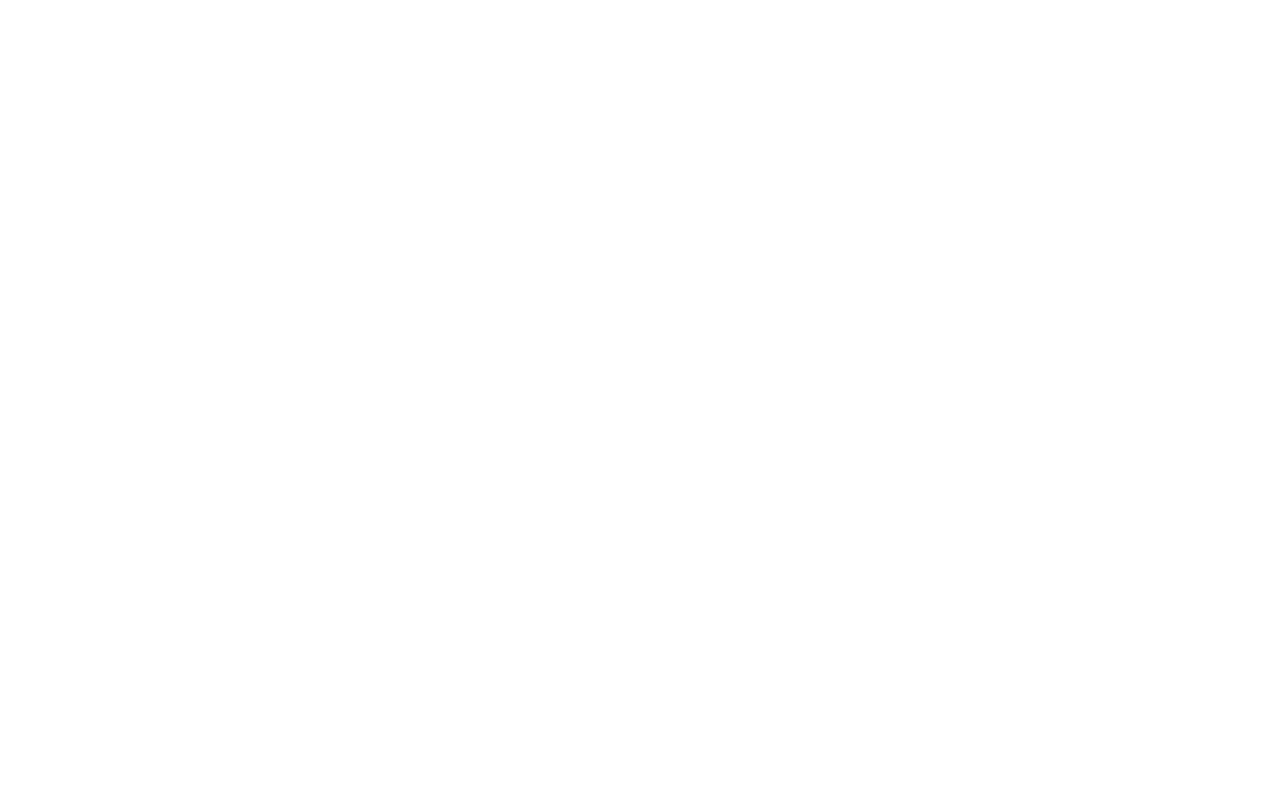
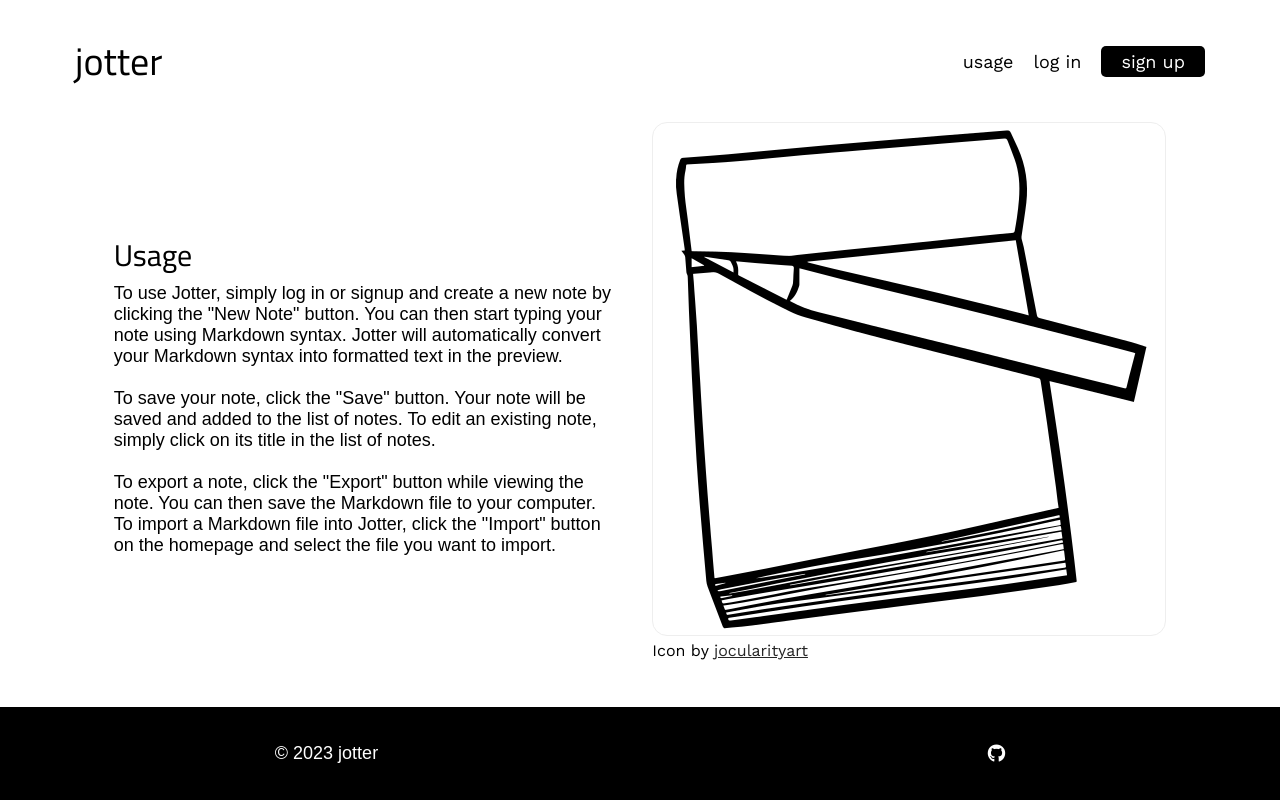
Before and after one commit to bourdier/jotter, a React (Vite) app: page /usage in a window 1280 px wide. Before the commit this address had no page. Built offline with nearby package versions, Linux system fonts and the light colour scheme; a web font is replaced by a local one.

Commit message:
Create usage page

```diff
--- a/src/App.jsx
+++ b/src/App.jsx
@@ -4,6 +4,7 @@ import './index.css'
 import Homepage from './routes/Homepage'
 import Login from './routes/Login';
 import Signup from './routes/Signup';
+import Usage from './routes/Usage';
 
 function App() {
   return (
@@ -12,6 +13,7 @@ function App() {
         <Route path="/" element={<Homepage />} />
         <Route path="/login" element={<Login />} />
         <Route path="/signup" element={<Signup />} />
+        <Route path="/usage" element={<Usage />} />
       </Routes>
     </>
   )
--- a/src/assets/sass/pages/_homepage.scss
+++ b/src/assets/sass/pages/_homepage.scss
@@ -58,6 +58,19 @@
     margin: auto 0;
   }
 
+  &__preview {
+    display: flex;
+    flex-direction: column;
+    &__credits {
+      margin-top: 5px;
+      font-family: $subtitle;
+    }
+    &--small__image {
+      width: 512px !important;
+      height: 512px !important;
+    }
+  }
+
   footer {
     display: flex;
     justify-content: space-around;
--- a/src/index.css
+++ b/src/index.css
@@ -197,6 +197,18 @@ form button {
   max-width: 500px;
   margin: auto 0;
 }
+.homepage__preview {
+  display: flex;
+  flex-direction: column;
+}
+.homepage__preview__credits {
+  margin-top: 5px;
+  font-family: "Work Sans", sans-serif;
+}
+.homepage__preview--small__image {
+  width: 512px !important;
+  height: 512px !important;
+}
 .homepage footer {
   display: flex;
   justify-content: space-around;
--- /dev/null
+++ b/src/routes/Usage.jsx
@@ -0,0 +1,59 @@
+import { Link } from "react-router-dom";
+import Note from "../assets/images/note.png";
+
+export default function Homepage() {
+  return (
+    <div className="homepage">
+      <nav>
+        <h1 className="logo">jotter</h1>
+        <ul>
+          <li>
+            <Link to="/usage">usage</Link>
+          </li>
+          <li>
+            <Link to="/login">log in</Link>
+          </li>
+          <li>
+            <Link to="/signup">
+              <button className="signup">sign up</button>
+            </Link>
+          </li>
+        </ul>
+      </nav>
+      <main>
+        <div className="homepage__hero">
+          <h2>Usage</h2>
+          <p>
+            To use Jotter, simply log in or signup and create a new note by
+            clicking the "New Note" button. You can then start typing your note
+            using Markdown syntax. Jotter will automatically convert your
+            Markdown syntax into formatted text in the preview. <br />
+            <br />
+            To save your note, click the "Save" button. Your note will be saved
+            and added to the list of notes. To edit an existing note, simply
+            click on its title in the list of notes. <br />
+            <br />
+            To export a note, click the "Export" button while viewing the note.
+            You can then save the Markdown file to your computer. To import a
+            Markdown file into Jotter, click the "Import" button on the homepage
+            and select the file you want to import.
+          </p>
+        </div>
+        <div className="homepage__preview">
+          <img src={Note} className="homepage__preview--small__image" alt="Note icon by jocularityart" />
+          <span className="homepage__preview__credits">Icon by <Link to="https://www.flaticon.com/fr/auteurs/jocularityart" target="_blank">jocularityart</Link></span>
+        </div>
+      </main>
+      <footer>
+        <p className="logo">© 2023 jotter</p>
+        <ul>
+          <li>
+            <Link to="https://github.com/bourdier/jotter">
+              <i className="fa-brands fa-github"></i>
+            </Link>
+          </li>
+        </ul>
+      </footer>
+    </div>
+  );
+}
```
Also changed, not shown: src/assets/images/note.png (added), 1 other file (tests, documents, lock files or other folders).
